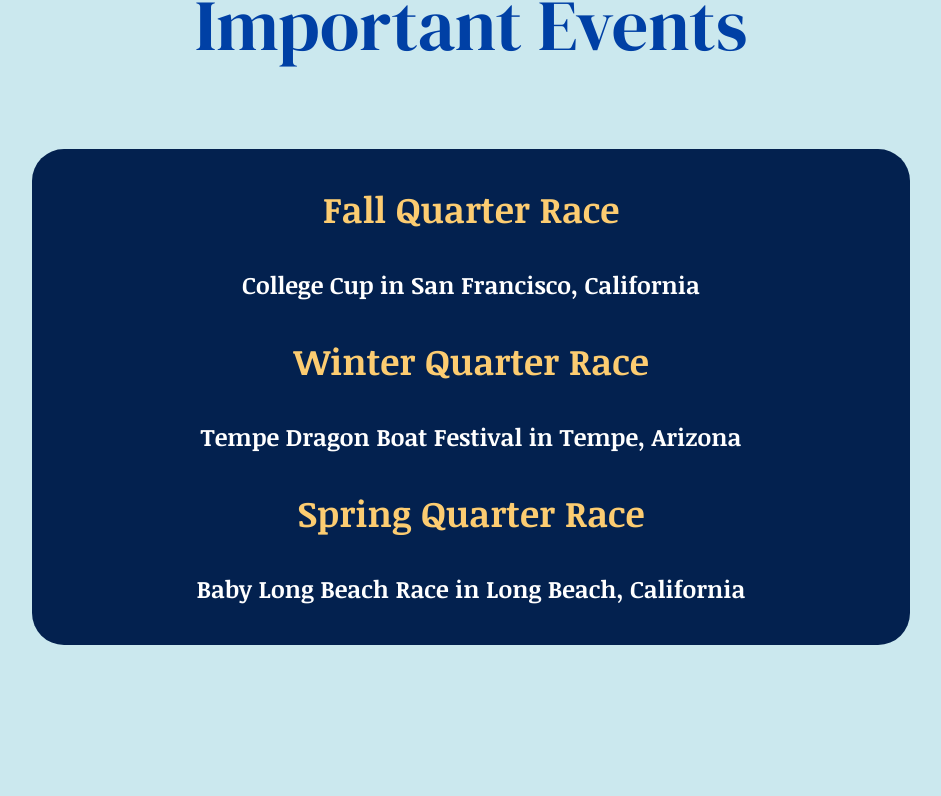
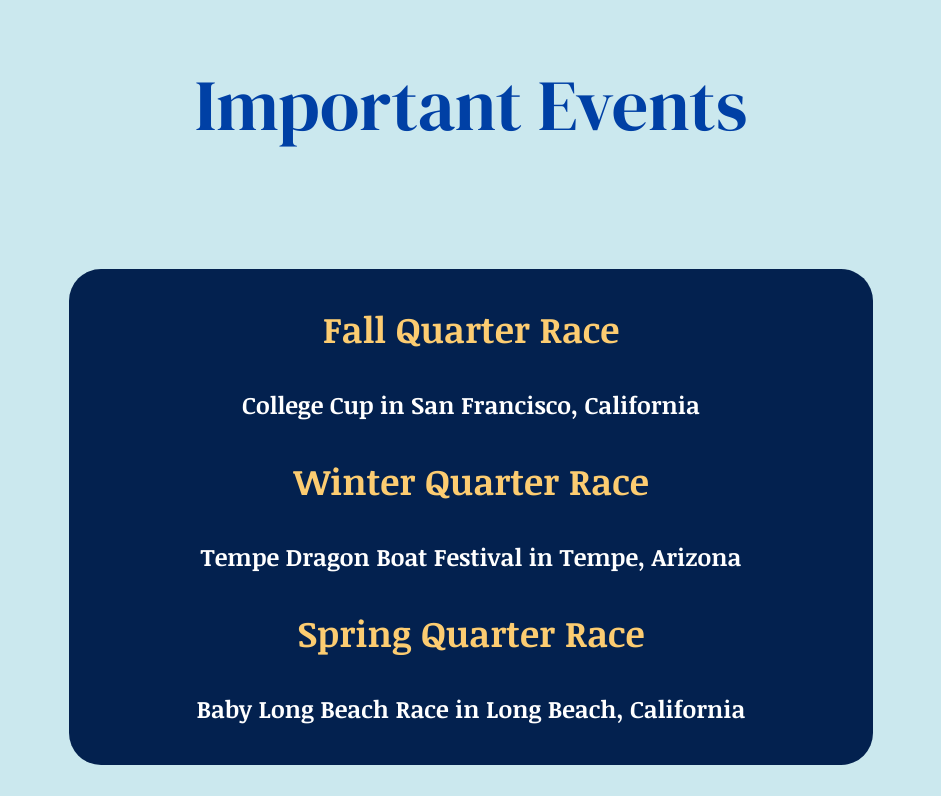
Before and after one commit to acm-ucr/rsd-website, a Next.js app: page /about in a window 1280 px wide. Shown: the part 756-1552 px from the top of the page, without its empty margins (169-1110 px from the left). Built offline with nearby package versions, Linux system fonts and the light colour scheme.

Commit message:
added animation to info box

```diff
--- a/src/components/InfoBox.tsx
+++ b/src/components/InfoBox.tsx
@@ -1,13 +1,25 @@
+"use client";
+import { motion } from "motion/react";
 interface InfoBoxProps {
   text: React.ReactNode;
 }
+
+const Animation = {
+  initial: { opacity: 0, y: 15 },
+  whileInView: { opacity: 1, y: 0 },
+  transition: { duration: 0.5 },
+  className: "m-10 flex w-full max-w-screen items-center justify-center",
+};
+
 const InfoBox: React.FC<InfoBoxProps> = ({ text }) => {
   return (
-    <div className="my-10 w-11/12 px-2 text-left md:my-12 xl:px-8">
-      <div className="font-rsd-alt bg-rsd-dark-blue flex h-full justify-center rounded-4xl px-16 py-8 text-base font-bold text-white lg:px-20 lg:py-10 lg:text-2xl 2xl:text-3xl">
-        {text}
+    <motion.div {...Animation}>
+      <div className="my-10 w-11/12 px-2 text-left md:my-12 xl:px-8">
+        <div className="font-rsd-alt bg-rsd-dark-blue flex h-full justify-center rounded-4xl px-16 py-8 text-base font-bold text-white lg:px-20 lg:py-10 lg:text-2xl 2xl:text-3xl">
+          {text}
+        </div>
       </div>
-    </div>
+    </motion.div>
   );
 };
 
```
